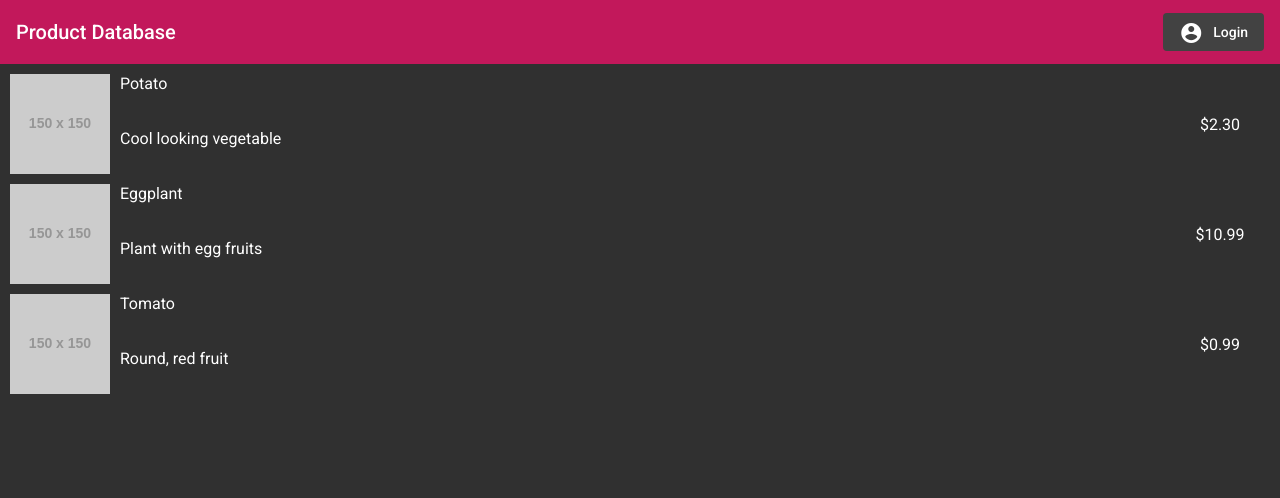
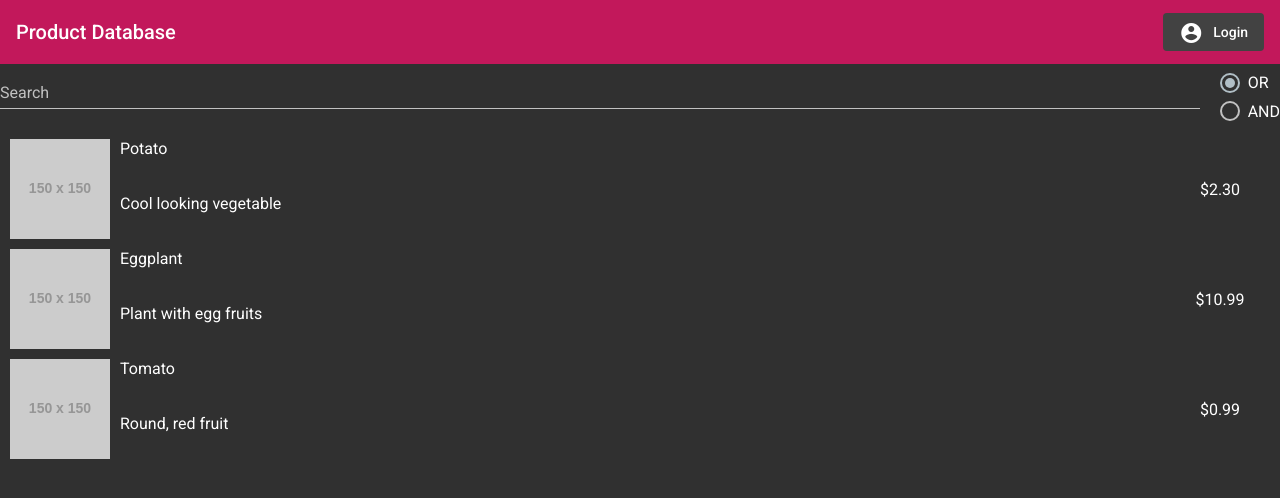
Before and after one commit to KonradLinkowski/ProductsDatabase, an Angular app: page / in a window 1280 px wide. Shown: the top 498 px of the page. Built offline with nearby package versions, Linux system fonts and the light colour scheme.

Commit message:
Create search bar

```diff
--- a/src/app/app-routing.module.ts
+++ b/src/app/app-routing.module.ts
@@ -1,13 +1,13 @@
 import { NgModule } from '@angular/core';
 import { Routes, RouterModule } from '@angular/router';
-import { ProductsListComponent } from './product/components/products-list/products-list.component';
 import { LoginComponent } from './auth/components/login/login.component';
 import { AdminGuard } from './auth/guards/admin-guard/admin.guard';
 import { AdminPageComponent } from './admin/components/admin-page/admin-page.component';
 import { EditProductComponent } from './product/components/edit-product/edit-product.component';
+import { ProductsPageComponent } from './products-page/products-page.component';
 
 const routes: Routes = [
-  { path: '', component: ProductsListComponent },
+  { path: '', component: ProductsPageComponent },
   { path: 'login', component: LoginComponent },
   { path: 'admin', component: AdminPageComponent, canActivate: [AdminGuard] },
   { path: 'edit-product/:productId', component: EditProductComponent, canActivate: [AdminGuard] }
--- a/src/app/product/components/products-list/products-list.component.ts
+++ b/src/app/product/components/products-list/products-list.component.ts
@@ -1,5 +1,4 @@
-import { Component, OnInit, Input } from '@angular/core';
-import { ProductService } from '../../services/product/product.service';
+import { Component, Input } from '@angular/core';
 import { Product } from '../../models/product.model';
 
 @Component({
@@ -7,13 +6,7 @@ import { Product } from '../../models/product.model';
   templateUrl: './products-list.component.html',
   styleUrls: ['./products-list.component.scss']
 })
-export class ProductsListComponent implements OnInit {
+export class ProductsListComponent {
+  @Input() products: Product[];
   @Input() readonly = true;
-  products: Product[];
-
-  constructor(private productService: ProductService) {}
-
-  ngOnInit() {
-    this.productService.getProducts().subscribe(products => this.products = products);
-  }
 }
--- /dev/null
+++ b/src/app/products-page/products-page.component.html
@@ -0,0 +1,32 @@
+<div class="search-bar">
+  <mat-form-field class="search-bar__input">
+    <mat-label>Search</mat-label>
+    <mat-chip-list #chipList aria-label="Product keywords selection">
+      <mat-chip
+        *ngFor="let keyword of keywords"
+        [selectable]="false"
+        [removable]="true"
+        (removed)="removeKeyword(keyword)"
+      >
+        {{ keyword }}
+        <mat-icon matChipRemove>cancel</mat-icon>
+      </mat-chip>
+      <input
+        [matChipInputFor]="chipList"
+        [matChipInputAddOnBlur]="true"
+        [matChipInputSeparatorKeyCodes]="separatorKeysCodes"
+        (matChipInputTokenEnd)="addKeyword($event)"
+      />
+    </mat-chip-list>
+  </mat-form-field>
+  <mat-radio-group
+    [value]="searchOperator"
+    class="search-bar__operator"
+    aria-label="Select search operator"
+    (change)="changeOperator($event)"
+  >
+    <mat-radio-button [value]="SearchOperator.OR">OR</mat-radio-button>
+    <mat-radio-button [value]="SearchOperator.AND">AND</mat-radio-button>
+  </mat-radio-group>
+</div>
+<app-products-list [products]="filteredProducts"></app-products-list>
--- /dev/null
+++ b/src/app/products-page/products-page.component.scss
@@ -0,0 +1,15 @@
+.search-bar {
+  width: 100%;
+  display: flex;
+
+  &__input {
+    flex: 1;
+    margin-right: 20px;
+  }
+
+  &__operator {
+    display: flex;
+    flex-direction: column;
+    justify-content: space-evenly;
+  }
+}
--- /dev/null
+++ b/src/app/products-page/products-page.component.ts
@@ -0,0 +1,74 @@
+import { Component, OnInit } from '@angular/core';
+import { Product } from '../product/models/product.model';
+import { ProductService } from '../product/services/product/product.service';
+import { COMMA, ENTER } from '@angular/cdk/keycodes';
+import { MatChipInputEvent } from '@angular/material/chips';
+import { MatRadioChange } from '@angular/material/radio';
+
+enum SearchOperator { AND, OR }
+
+@Component({
+  selector: 'app-products-page',
+  templateUrl: './products-page.component.html',
+  styleUrls: ['./products-page.component.scss']
+})
+export class ProductsPageComponent implements OnInit {
+  allProducts: Product[];
+  filteredProducts: Product[];
+  separatorKeysCodes = [COMMA, ENTER];
+  keywords: string[] = [];
+  searchOperator: SearchOperator = SearchOperator.OR;
+  SearchOperator = SearchOperator;
+
+  constructor(private productService: ProductService) {}
+
+  ngOnInit() {
+    this.productService.getProducts().subscribe(products => this.allProducts = products);
+    this.filterProducts();
+  }
+
+  addKeyword(event: MatChipInputEvent): void {
+    const value = (event.value || '').trim();
+    if (value) {
+      this.keywords.push(value.toLowerCase());
+    }
+
+    if (event.input) {
+      event.input.value = '';
+    }
+
+    this.filterProducts();
+  }
+
+  removeKeyword(keyword: string): void {
+    const index = this.keywords.indexOf(keyword);
+
+    if (index >= 0) {
+      this.keywords.splice(index, 1);
+    }
+
+    this.filterProducts();
+  }
+
+  changeOperator(event: MatRadioChange) {
+    this.searchOperator = event.value;
+    this.filterProducts();
+  }
+
+  private filterProducts() {
+    if (!this.keywords.length) {
+      return this.filteredProducts = [...this.allProducts];
+    }
+
+    const operatorMapper = {
+      [SearchOperator.AND]: Array.prototype.every,
+      [SearchOperator.OR]: Array.prototype.some
+    };
+
+    const filterFunction = operatorMapper[this.searchOperator];
+
+    this.filteredProducts = this.allProducts.filter(product =>
+      filterFunction.call(this.keywords, keyword =>
+        product.name.toLowerCase().match(keyword) || product.name.toLowerCase().match(keyword)));
+  }
+}
```
Also changed, not shown: src/app/product/product.module.ts (+13 -3 lines), 1 other file (tests, documents, lock files or other folders).
